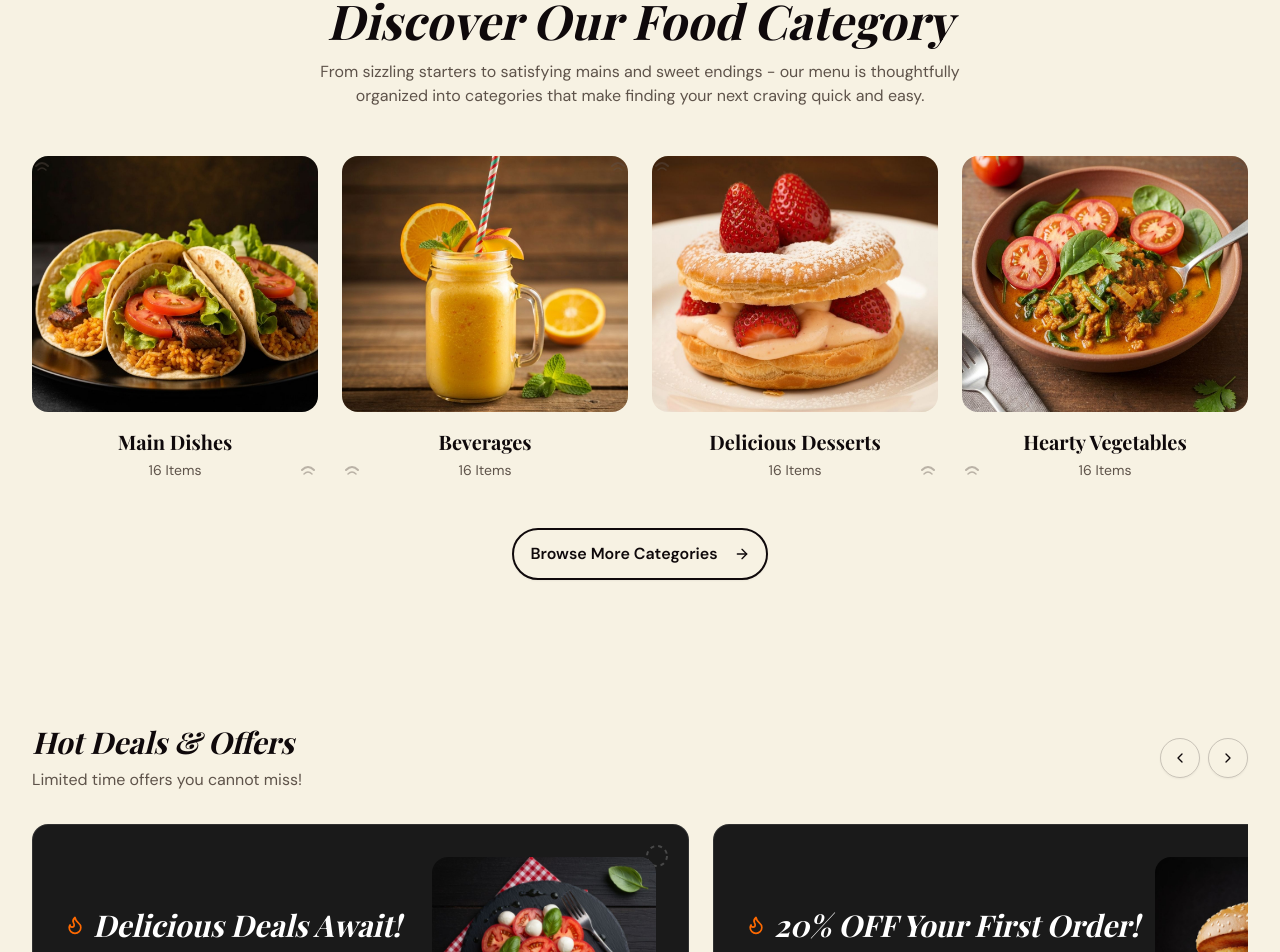
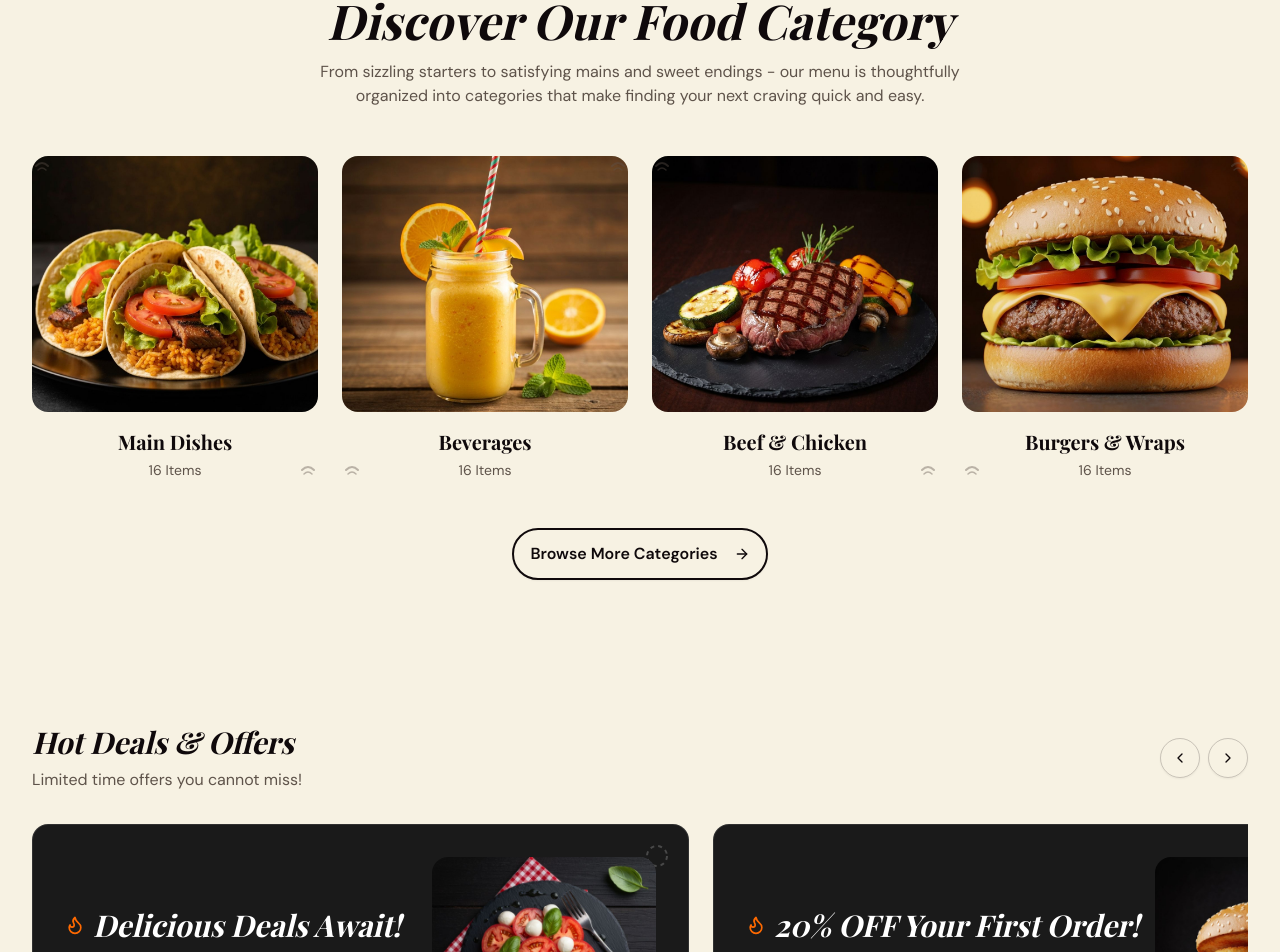
Before and after one commit to GiddyCode/10-01-cuisine-website, a Next.js app: page / in a window 1280 px wide. Shown: the part 820-1772 px from the top of the page. Built offline with nearby package versions, Linux system fonts and the light colour scheme; a web font is replaced by a local one.

Commit message:
feat: enhance food categories display with load more functionality
Co-authored-by: null <39639307+GiddyCode@users.noreply.github.com>

```diff
--- a/components/food-categories.tsx
+++ b/components/food-categories.tsx
@@ -10,8 +10,8 @@ const allCategories = [
   // First batch (always visible)
   { id: "main-dishes", name: "Main Dishes", itemCount: 16, image: "/images/categories/main-dishes.jpg" },
   { id: "beverages", name: "Beverages", itemCount: 16, image: "/images/categories/beverages.jpg" },
-  { id: "desserts", name: "Delicious Desserts", itemCount: 16, image: "/images/categories/desserts.jpg" },
-  { id: "vegetables", name: "Hearty Vegetables", itemCount: 16, image: "/images/categories/vegetables.jpg" },
+  // { id: "desserts", name: "Delicious Desserts", itemCount: 16, image: "/images/categories/desserts.jpg" },
+  // { id: "vegetables", name: "Hearty Vegetables", itemCount: 16, image: "/images/categories/vegetables.jpg" },
 
   // Second batch (shown after "Browse More Categories")
   { id: "beef-chicken", name: "Beef & Chicken", itemCount: 16, image: "/images/categories/beef-chicken.jpg" },
```
